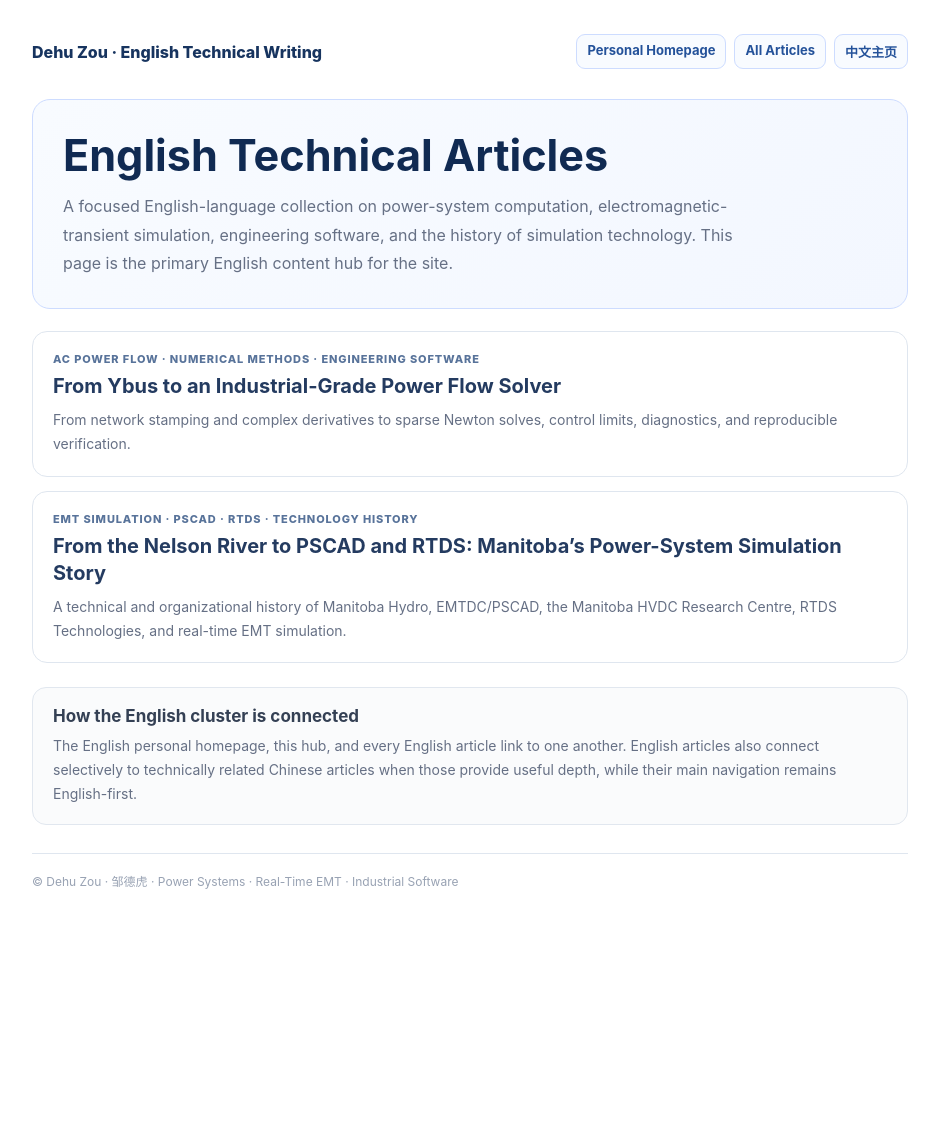
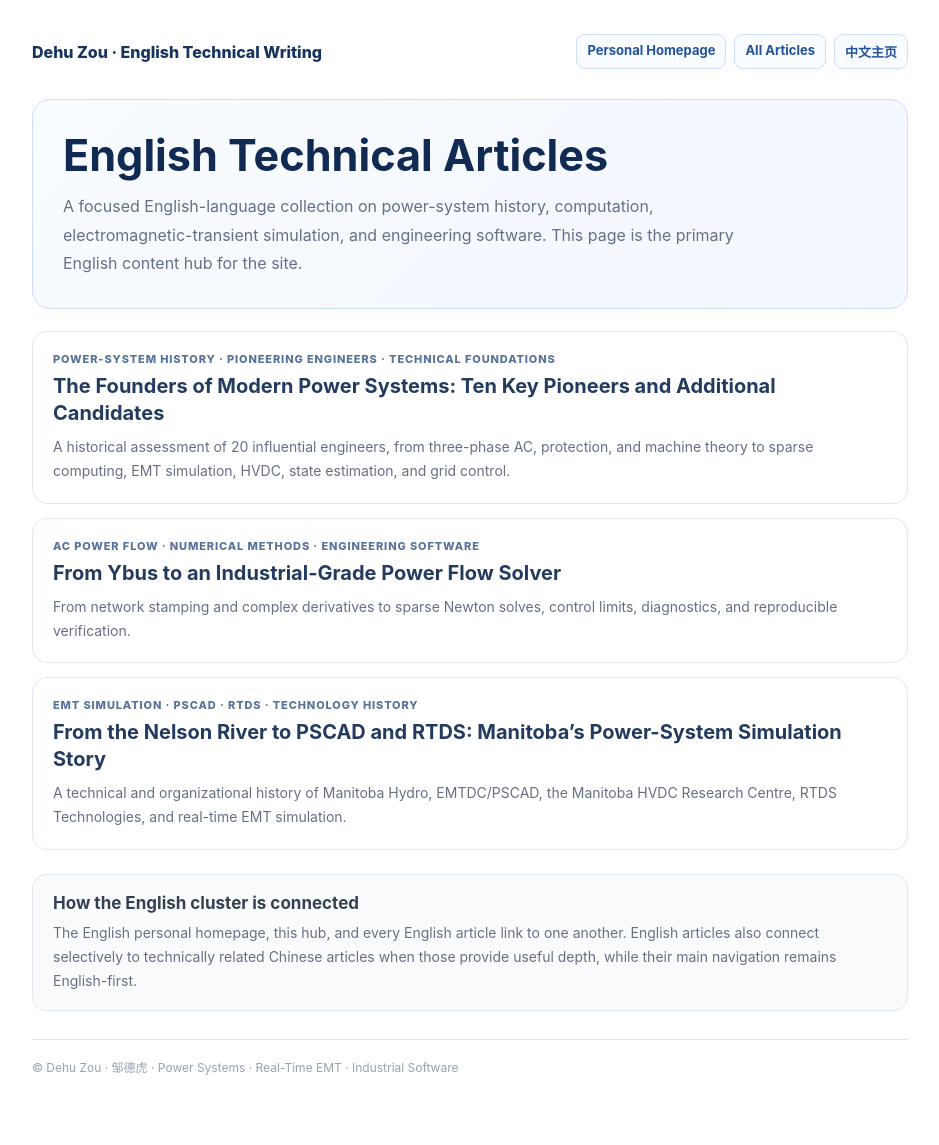
Before and after one commit to zoudehupowersystem/zoudehupowersystem.github.io, a Jekyll site: the page built from english.html, in a window 1280 px wide. Shown: the whole page, without its empty margins (170-1109 px from the left). Built offline with Jekyll 4.4.1, drawn with Linux system fonts in a browser that asks for light colours; before the commit the page ends 959 px from its top, so only the background shows below that.

Commit message:
Add power-system pioneers translation to English articles hub

```diff
--- a/english.html
+++ b/english.html
@@ -7,7 +7,7 @@ permalink: /english.html
 <head>
   <meta charset="UTF-8" /><meta name="viewport" content="width=device-width,initial-scale=1" />
   <title>English Technical Articles | Dehu Zou</title>
-  <meta name="description" content="English technical writing by Dehu Zou on power-system simulation, AC power flow, EMT, PSCAD, RTDS, engineering software, and numerical methods." />
+  <meta name="description" content="English technical writing by Dehu Zou on power-system history, simulation, AC power flow, EMT, PSCAD, RTDS, engineering software, and numerical methods." />
   <meta name="robots" content="index,follow,max-image-preview:large,max-snippet:-1" />
   <link rel="canonical" href="https://zoudehupowersystem.github.io/english.html" />
   <meta property="og:type" content="website" /><meta property="og:title" content="English Technical Articles | Dehu Zou" /><meta property="og:url" content="https://zoudehupowersystem.github.io/english.html" /><meta property="og:image" content="https://zoudehupowersystem.github.io/zoudehu.jpg" />
@@ -18,8 +18,9 @@ permalink: /english.html
 </head>
 <body><div class="wrap">
   <div class="top"><div class="brand">Dehu Zou · English Technical Writing</div><nav class="nav"><a href="/en.html">Personal Homepage</a><a href="/blog.html">All Articles</a><a href="/">中文主页</a></nav></div>
-  <section class="hero"><h1>English Technical Articles</h1><p>A focused English-language collection on power-system computation, electromagnetic-transient simulation, engineering software, and the history of simulation technology. This page is the primary English content hub for the site.</p></section>
+  <section class="hero"><h1>English Technical Articles</h1><p>A focused English-language collection on power-system history, computation, electromagnetic-transient simulation, and engineering software. This page is the primary English content hub for the site.</p></section>
   <main class="cards">
+    <a class="card" href="/founders-of-modern-power-systems.html"><div class="eyebrow">Power-System History · Pioneering Engineers · Technical Foundations</div><h2>The Founders of Modern Power Systems: Ten Key Pioneers and Additional Candidates</h2><p>A historical assessment of 20 influential engineers, from three-phase AC, protection, and machine theory to sparse computing, EMT simulation, HVDC, state estimation, and grid control.</p></a>
     <a class="card" href="/ac-power-flow-ybus-newton.html"><div class="eyebrow">AC Power Flow · Numerical Methods · Engineering Software</div><h2>From Ybus to an Industrial-Grade Power Flow Solver</h2><p>From network stamping and complex derivatives to sparse Newton solves, control limits, diagnostics, and reproducible verification.</p></a>
     <a class="card" href="/manitoba-hydro-pscad-rtds-history.html"><div class="eyebrow">EMT Simulation · PSCAD · RTDS · Technology History</div><h2>From the Nelson River to PSCAD and RTDS: Manitoba’s Power-System Simulation Story</h2><p>A technical and organizational history of Manitoba Hydro, EMTDC/PSCAD, the Manitoba HVDC Research Centre, RTDS Technologies, and real-time EMT simulation.</p></a>
   </main>
```
